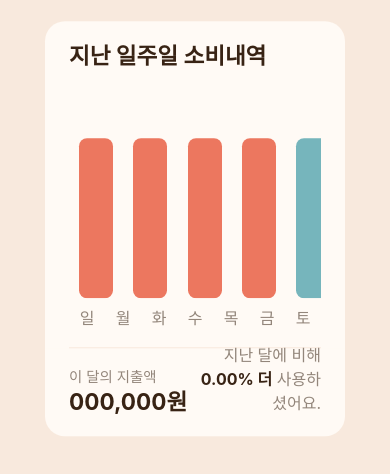
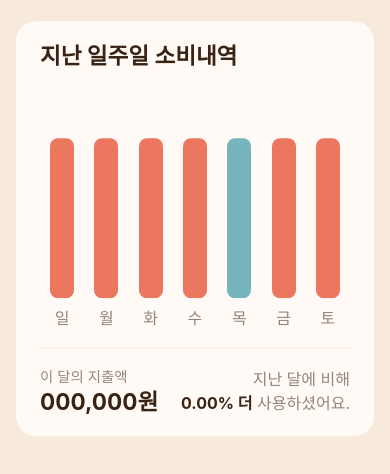
Before and after one commit to home1201/practice02, a website built with Vite: page index.html in a window 390 px wide. Shown: the part 252-726 px from the top of the page. Built offline with nearby package versions, Linux system fonts and the light colour scheme; a web font is replaced by a local one.

Commit message:
css bug fixed
호환성 강화 및 버그 수정

```diff
--- a/sass/_base.scss
+++ b/sass/_base.scss
@@ -46,10 +46,15 @@ ol {
 table {
   border-spacing: 0;
   table-layout: fixed;
-  width: 100%
+  width: 100%;
+
+  >* {
+    position: relative;
+    top: 1px;
+  }
+
+  td {
+    min-width: 0;
+  }
+
 }
-
-table>* {
-  position: relative;
-  top: 1px
-}
--- a/sass/_components.scss
+++ b/sass/_components.scss
@@ -10,5 +10,5 @@
 }
 
 .wrapper {
-  width: clamp(v.$content-min-width, 70%, v.$content-max-width);
+  width: clamp(v.$content-min-width, 100% - 2rem, v.$content-max-width);
 }
--- a/sass/_layouts.scss
+++ b/sass/_layouts.scss
@@ -77,6 +77,7 @@
 
   &__value {
     position: relative;
+    overflow-x: clip;
     height: 10rem;
 
     &:before {
@@ -109,7 +110,7 @@
 }
 
 .total {
-  grid-template: 1fr 1fr/1fr 1fr;
+  grid-template: 1fr 1fr/4fr 6fr;
   grid-auto-flow: column;
   position: relative;
   top: -1px;
--- a/sass/_variables.scss
+++ b/sass/_variables.scss
@@ -29,5 +29,5 @@
 }
 
 // //Sass Variables
-$content-min-width: u.em(300);
+$content-min-width: u.em(350);
 $content-max-width: u.em(550);
```
